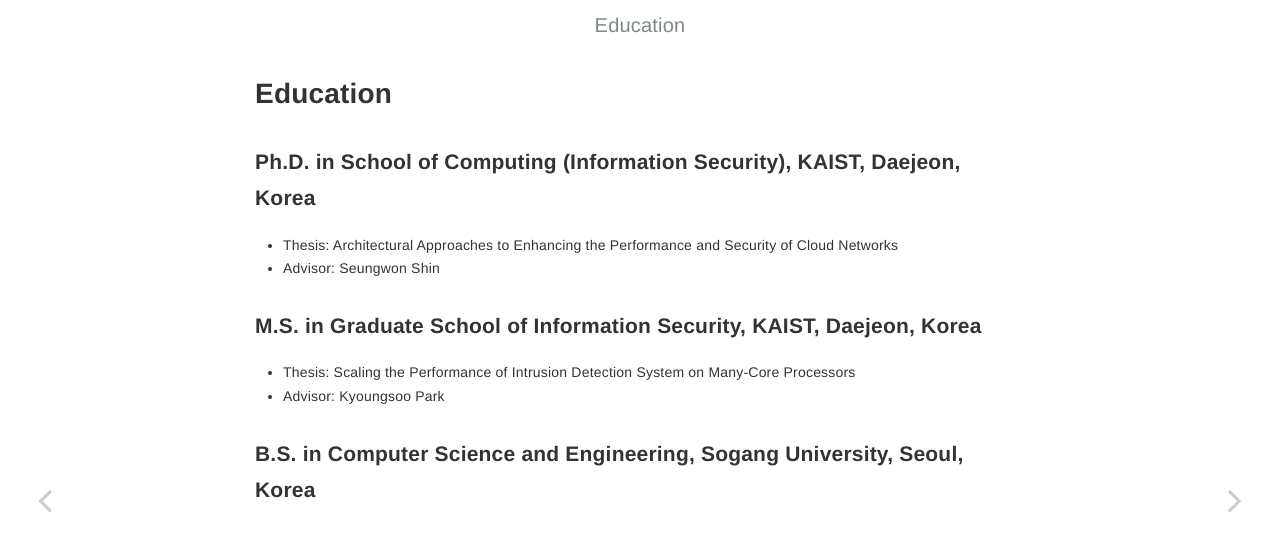
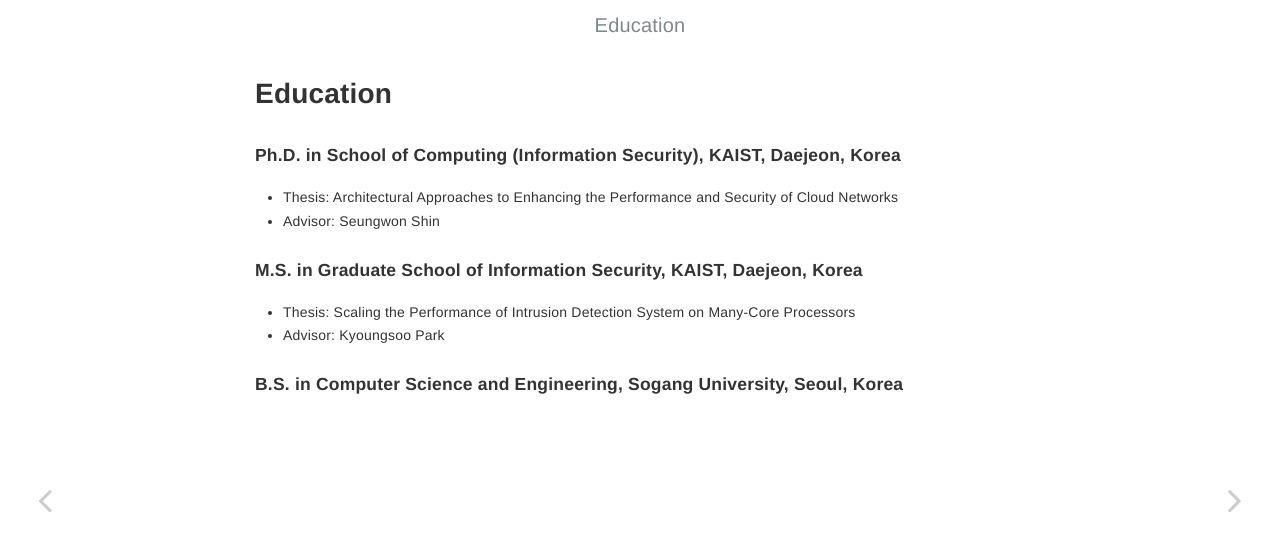
Before and after one commit to nam-jaehyun/nam-jaehyun.github.io, a Jekyll site: the page built from _posts/2022-08-01-education.md, in a window 1280 px wide. Shown: the top 551 px of the page. Built offline with Jekyll 4.4.1, drawn with Linux system fonts in a browser that asks for light colours.

Commit message:
Update 2022-08-01-education.md

```diff
--- a/_posts/2022-08-01-education.md
+++ b/_posts/2022-08-01-education.md
@@ -6,12 +6,12 @@ category: default
 layout: post
 ---
 
-### Ph.D. in School of Computing (Information Security), KAIST, Daejeon, Korea
+#### Ph.D. in School of Computing (Information Security), KAIST, Daejeon, Korea
   - Thesis: Architectural Approaches to Enhancing the Performance and Security of Cloud Networks
   - Advisor: Seungwon Shin
 
-### M.S. in Graduate School of Information Security, KAIST, Daejeon, Korea
+#### M.S. in Graduate School of Information Security, KAIST, Daejeon, Korea
   - Thesis: Scaling the Performance of Intrusion Detection System on Many-Core Processors
   - Advisor: Kyoungsoo Park
 
-### B.S. in Computer Science and Engineering, Sogang University, Seoul, Korea
+#### B.S. in Computer Science and Engineering, Sogang University, Seoul, Korea
```
